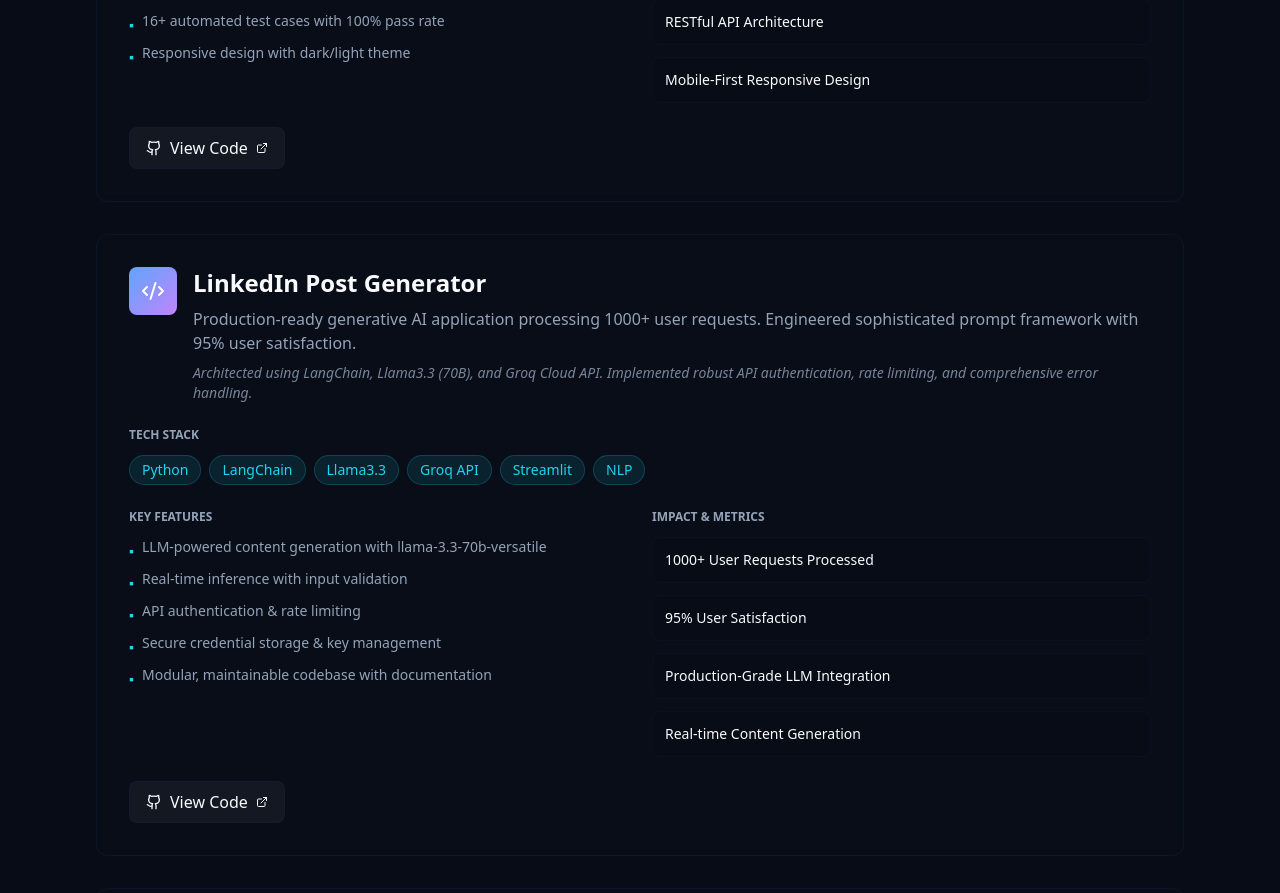
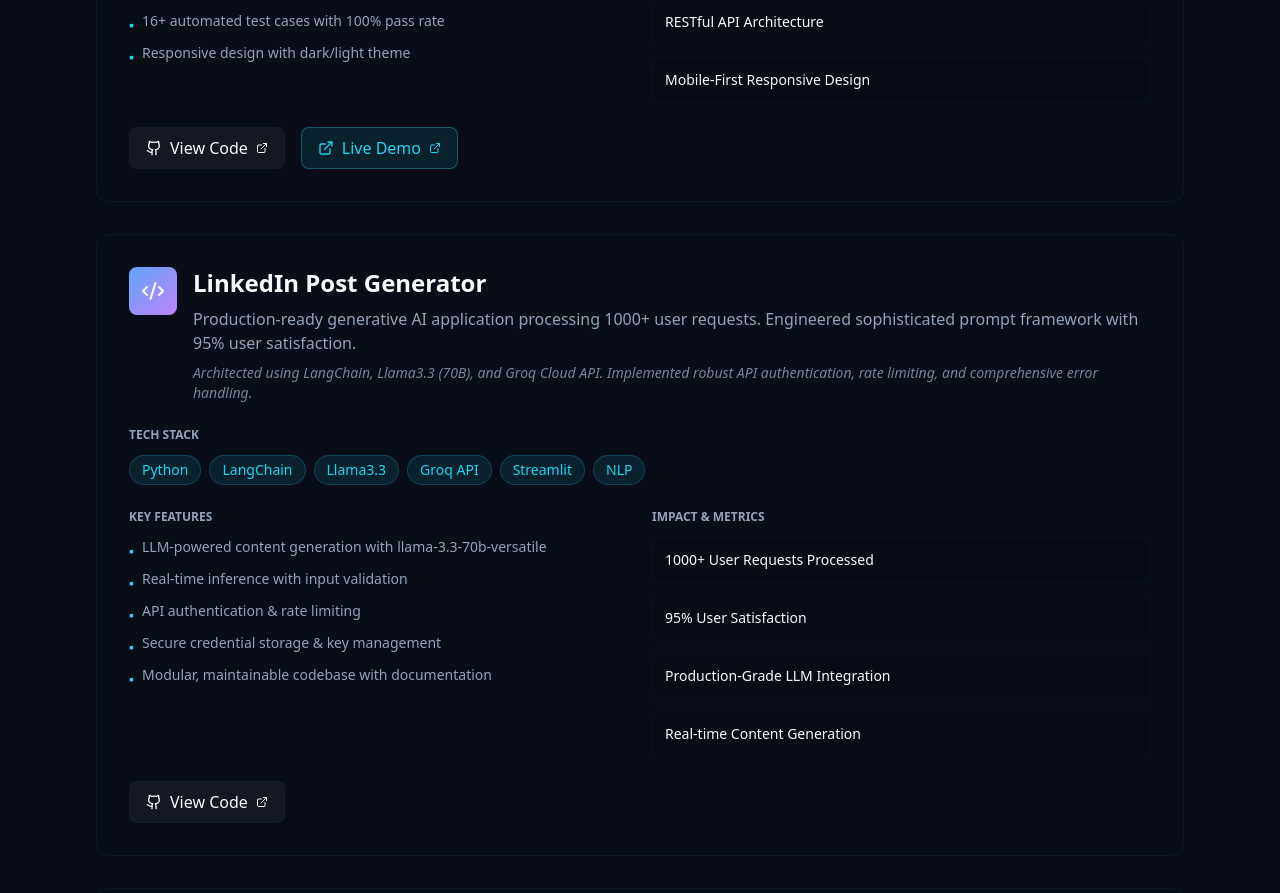
Before and after one commit to Girlweb/My-Portfolio, a React (Vite) app: page / in a window 1280 px wide. Shown: the part 3840-4733 px from the top of the page. Built offline with nearby package versions, Linux system fonts and the light colour scheme.

Commit message:
Add demo link to Projects component

```diff
--- a/src/components/Projects.tsx
+++ b/src/components/Projects.tsx
@@ -22,7 +22,7 @@
         "Mobile-First Responsive Design"
       ],
       github: "https://github.com/Girlweb/freelance-tracker",
-      demo: null,
+      demo: "https://freelance-tracker-qayl.vercel.app/",
       icon: <DollarSign className="w-6 h-6" />,
       color: "from-green-400 to-emerald-400"
     },
```
